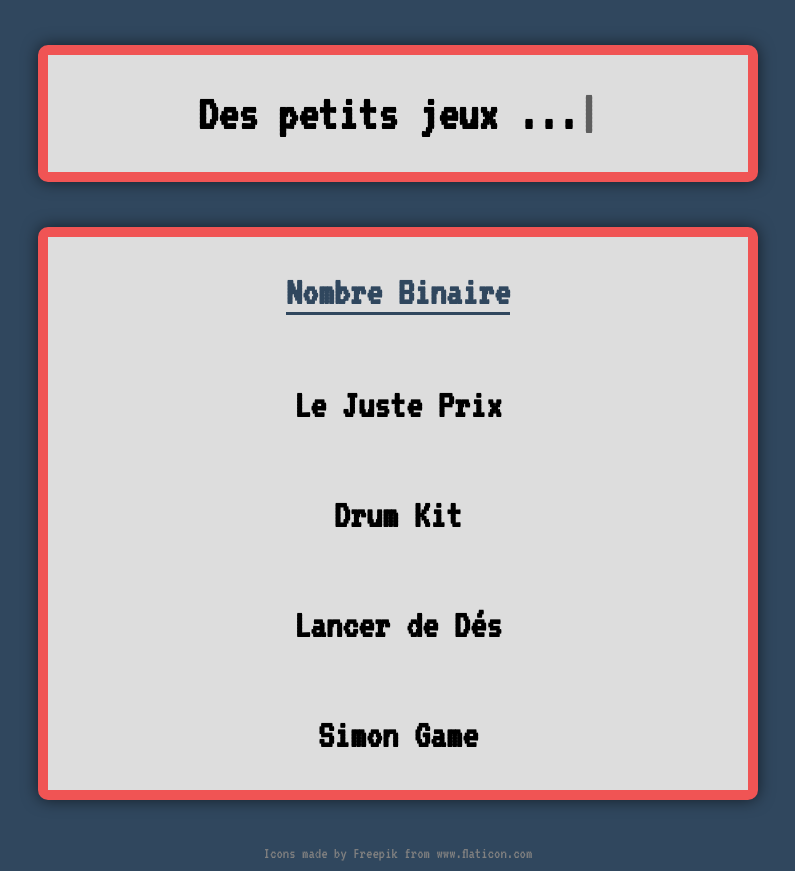
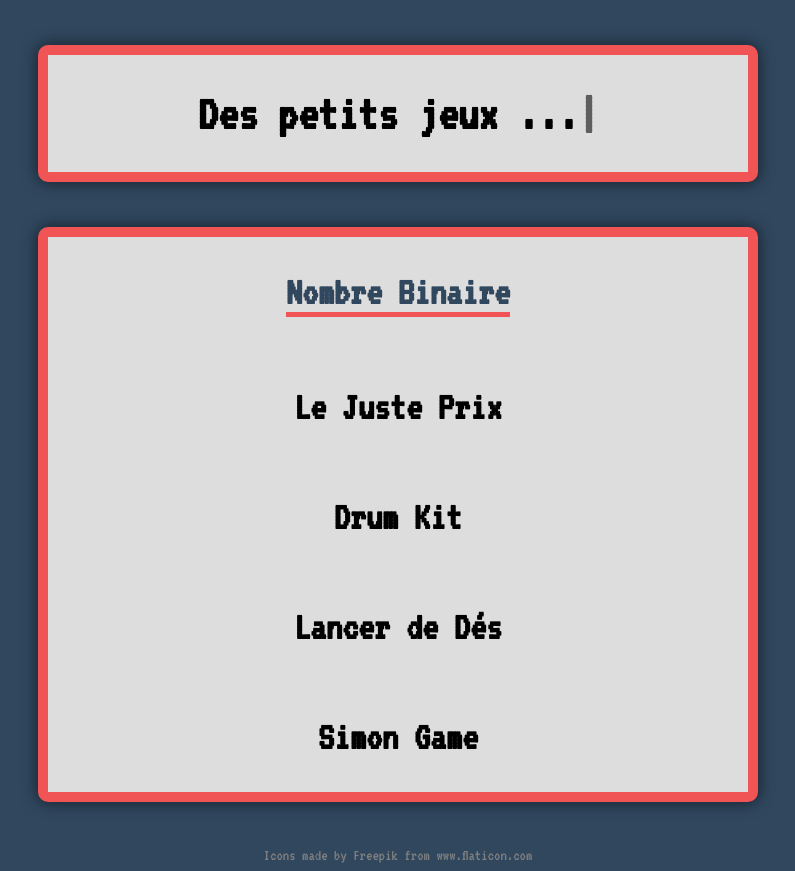
Before and after one commit to FleurDll/despetitsjeux, a plain HTML site: page index.html in a window 1280 px wide. In both pictures the pointer is over the link "Nombre Binaire". Shown: the whole page, without its empty margins (242-1037 px from the left). Drawn offline with nearby package versions, Linux system fonts and the light colour scheme.

Commit message:
Update styles.css

```diff
--- a/styles.css
+++ b/styles.css
@@ -23,6 +23,8 @@ h1 {
 .liens-jeux:hover {
   color: #30475e;
   border-bottom: solid;
+  border-width: 5px;
+  border-color: #f05454;
 }
 
 .container {
```
